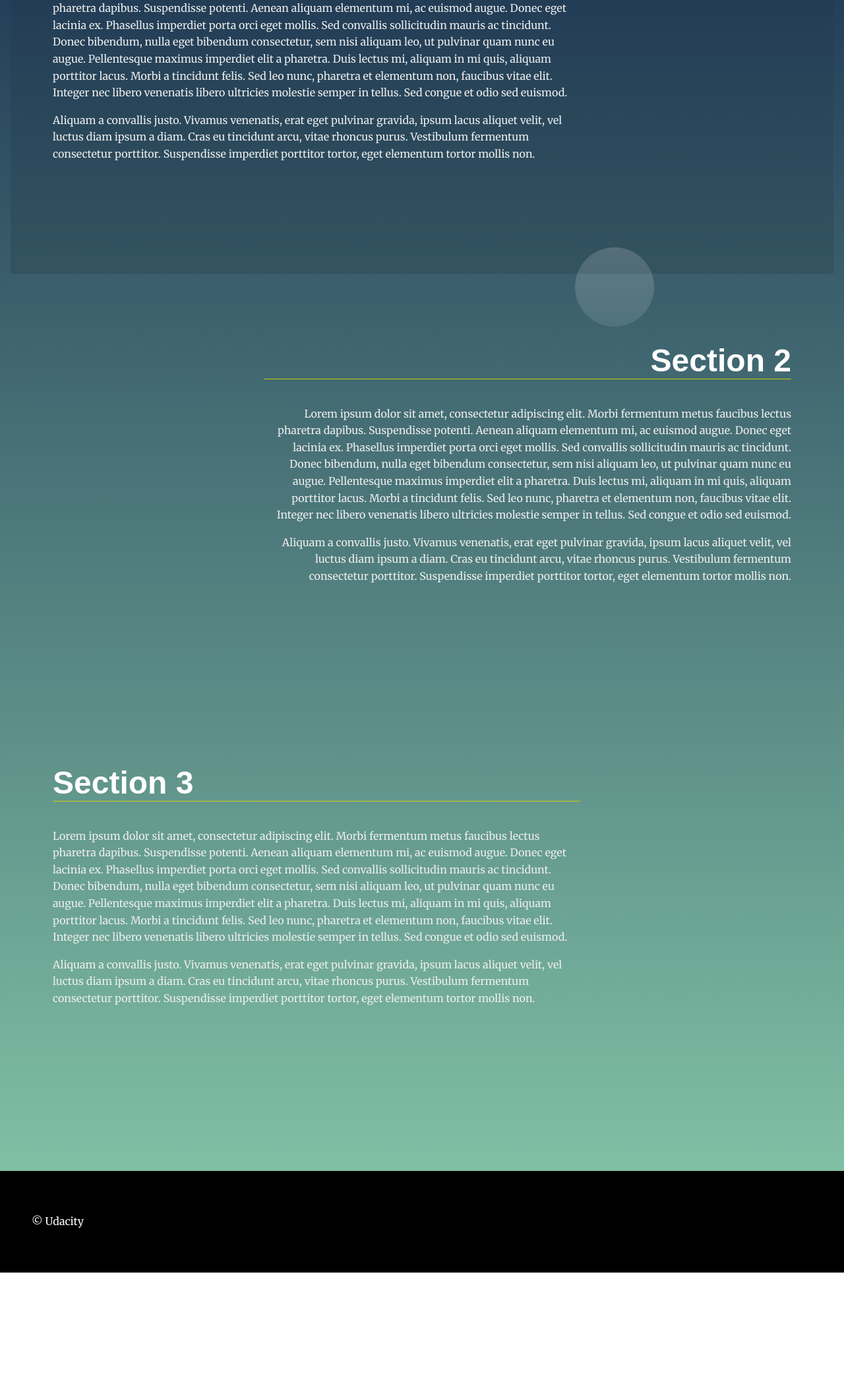
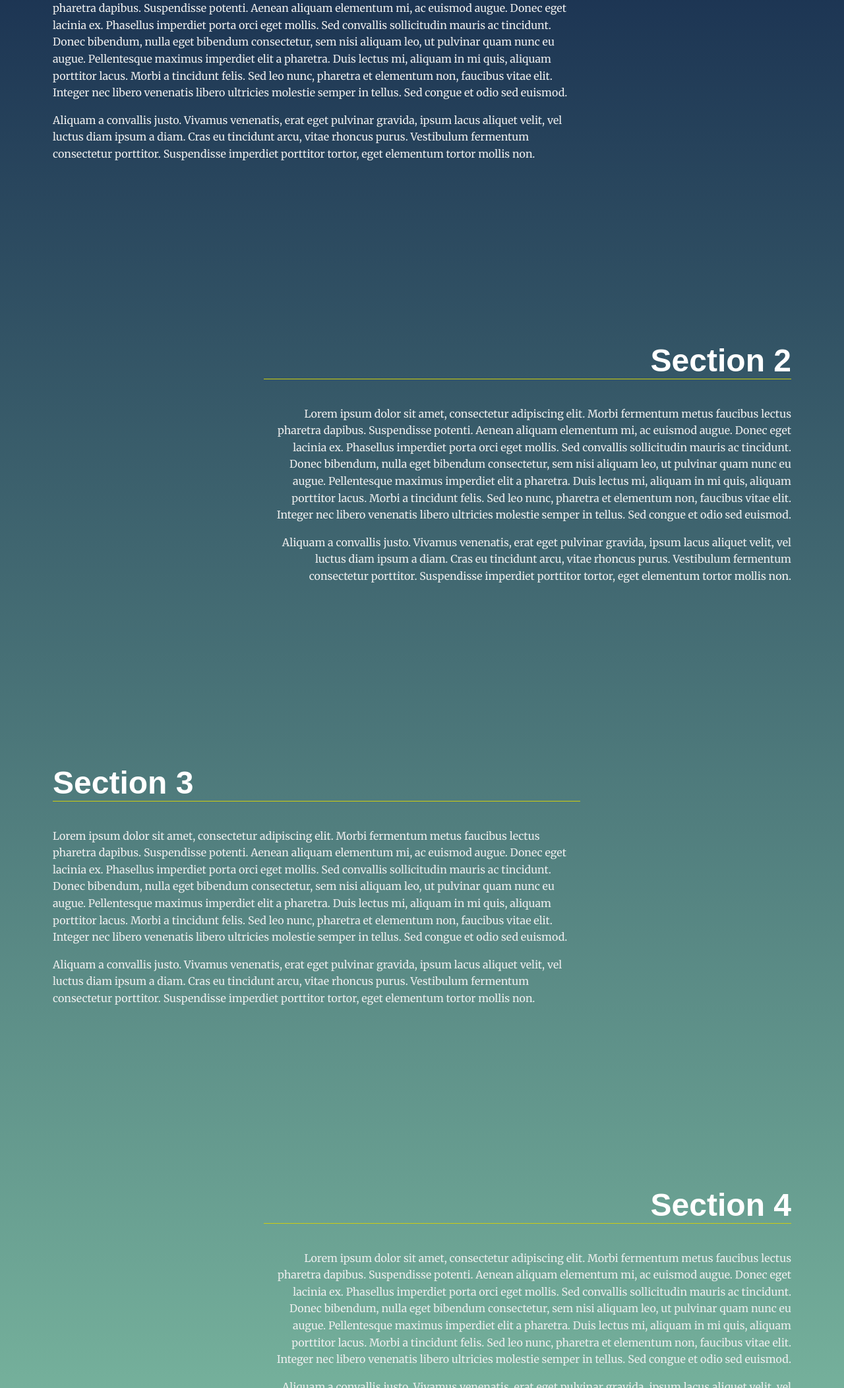
Before and after one commit to muhammedhani/Udacity---Manipulating-the-DOM, a plain HTML site: page index.html in a window 1280 px wide. Shown: the part 696-2800 px from the top of the page at 66% size. Before the commit the page ends 2625 px from the top, so only its background shows below. Drawn offline with Linux system fonts and the light colour scheme.

Commit message:
adding all basic features

```diff
--- a/index.html
+++ b/index.html
@@ -30,7 +30,11 @@
     a data attribute that will populate the li node.
     Adding more sections will automatically populate nav.
     The first section is set to active class by default -->
-			<section id="section1" data-nav="Section 1" class="your-active-class">
+			<section
+				id="section1"
+				data-nav="Section 1"
+				class="section your-active-class"
+			>
 				<div class="landing__container">
 					<h2>Section 1</h2>
 					<p>
@@ -56,7 +60,7 @@
 					</p>
 				</div>
 			</section>
-			<section id="section2" data-nav="Section 2">
+			<section id="section2" data-nav="Section 2" class="section">
 				<div class="landing__container">
 					<h2>Section 2</h2>
 					<p>
@@ -82,9 +86,35 @@
 					</p>
 				</div>
 			</section>
-			<section id="section3" data-nav="Section 3">
+			<section id="section3" data-nav="Section 3" class="section">
 				<div class="landing__container">
 					<h2>Section 3</h2>
+					<p>
+						Lorem ipsum dolor sit amet, consectetur adipiscing elit. Morbi
+						fermentum metus faucibus lectus pharetra dapibus. Suspendisse
+						potenti. Aenean aliquam elementum mi, ac euismod augue. Donec eget
+						lacinia ex. Phasellus imperdiet porta orci eget mollis. Sed
+						convallis sollicitudin mauris ac tincidunt. Donec bibendum, nulla
+						eget bibendum consectetur, sem nisi aliquam leo, ut pulvinar quam
+						nunc eu augue. Pellentesque maximus imperdiet elit a pharetra. Duis
+						lectus mi, aliquam in mi quis, aliquam porttitor lacus. Morbi a
+						tincidunt felis. Sed leo nunc, pharetra et elementum non, faucibus
+						vitae elit. Integer nec libero venenatis libero ultricies molestie
+						semper in tellus. Sed congue et odio sed euismod.
+					</p>
+
+					<p>
+						Aliquam a convallis justo. Vivamus venenatis, erat eget pulvinar
+						gravida, ipsum lacus aliquet velit, vel luctus diam ipsum a diam.
+						Cras eu tincidunt arcu, vitae rhoncus purus. Vestibulum fermentum
+						consectetur porttitor. Suspendisse imperdiet porttitor tortor, eget
+						elementum tortor mollis non.
+					</p>
+				</div>
+			</section>
+			<section id="section4" data-nav="Section 4" class="section">
+				<div class="landing__container">
+					<h2>Section 4</h2>
 					<p>
 						Lorem ipsum dolor sit amet, consectetur adipiscing elit. Morbi
 						fermentum metus faucibus lectus pharetra dapibus. Suspendisse
@@ -112,5 +142,7 @@
 		<footer class="page__footer">
 			<p>&copy Udacity</p>
 		</footer>
+
+		<script type="text/javascript" src="js/app.js"></script>
 	</body>
 </html>
--- a/js/app.js
+++ b/js/app.js
@@ -36,10 +36,50 @@
  */
 
 // build the nav
+const navList = document.getElementById('navbar__list');
+let fragment = document.createDocumentFragment();
+for (let i = 1; i <= 4; i++) {
+	let listItem = document.createElement('li');
+	listItem.innerHTML = `<a href="#section${i}" class="menu__link">Section ${i}</a>`;
+	fragment.appendChild(listItem);
+}
+navList.appendChild(fragment);
 
 // Add class 'active' to section when near top of viewport
+const sections = document.getElementsByClassName('section');
+setTimeout(() => {
+	document.addEventListener('scroll', () => {
+		for (let i of sections) {
+			let rect = i.getBoundingClientRect(); // Get the bounds of a section as a dictionary
+			let y = rect['y']; // Get the value of y-coordinate of the section
+			if (y <= 100 && y >= -100) {
+				// check if the section is on the viewport
+				i.classList.add('your-active-class');
+			} else {
+				i.classList.remove('your-active-class');
+			}
+		}
+	});
+}, 0);
 
 // Scroll to anchor ID using scrollTO event
+const anchors = document.getElementsByClassName('menu__link');
+for (let i of anchors) {
+	i.addEventListener('click', function (evt) {
+		evt.preventDefault(); // prevent the default anchor behavior
+		let target = i.getAttribute('href'); // get the targetElement id (the "#" included)
+		target = target.substring(1, target.length + 1); // Get rid of the "#"
+		let targetElement = document.getElementById(target); // select the target section
+		let rect = targetElement.getBoundingClientRect(); // get detect section location relative to the viewport
+		let y = rect['y']; // only "y" is the important
+		targetElement.scrollIntoView({
+			// scroll to section
+			top: y,
+			left: 0,
+			behavior: 'smooth',
+		});
+	});
+}
 
 /**
  * End Main Functions
```
